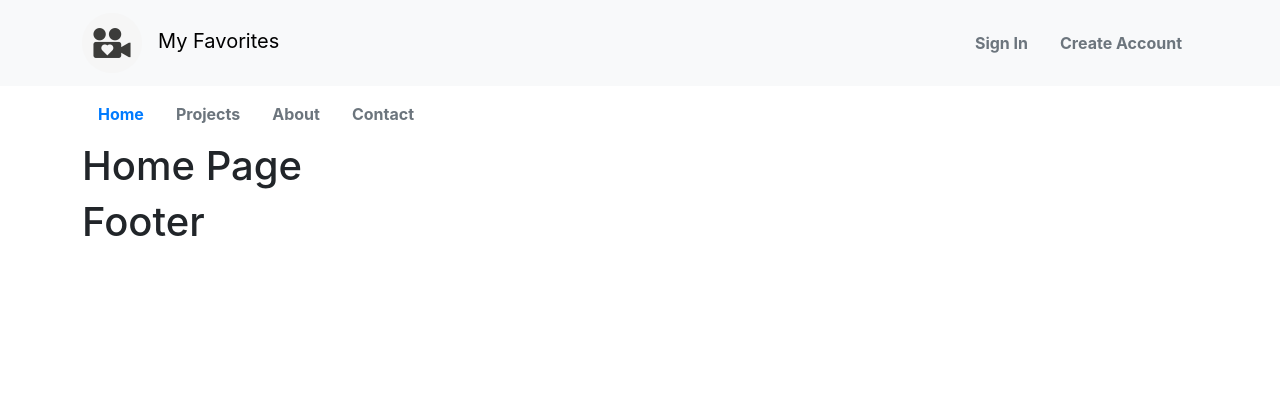
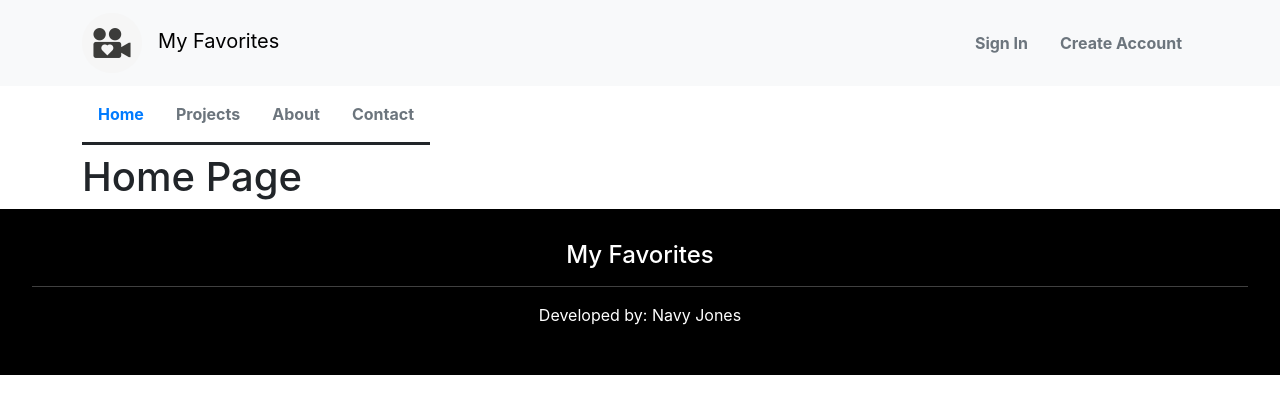
Before and after one commit to jonesna213/MyFavorites, a React (Create React App) app in the folder frontend/: page / in a window 1280 px wide. Shown: the top 414 px of the page. Built offline with nearby package versions, Linux system fonts and the light colour scheme.

Commit message:
Made some changes to the header

```diff
--- /dev/null
+++ b/frontend/src/components/AccountNavigation.js
@@ -0,0 +1,17 @@
+import { NavLink } from "react-router-dom";
+import styles from "../pages/css/Header.module.css";
+
+const AccountNavigation = () => {
+    return (
+        <>
+            <li className="nav-item">
+                <NavLink to="/signin" className={styles.links}>Sign In</NavLink>
+            </li>
+            <li className="nav-item">
+                <NavLink to="/createAccount" className={styles.links}>Create Account</NavLink>
+            </li>
+        </>
+    );
+}
+
+export default AccountNavigation;
--- a/frontend/src/components/Footer.js
+++ b/frontend/src/components/Footer.js
@@ -1,7 +1,15 @@
+import styles from "../pages/css/Footer.module.css";
+
 const Footer = () => {
     return (
-        <footer className="container">
-            <h1>Footer</h1>
+        <footer className={styles.footer}>
+            <div className="text-center">
+                <h4>My Favorites</h4>
+            </div>
+            <hr />
+            <div className="text-center">
+                <p>Developed by: Navy Jones</p>
+            </div>
         </footer>
     );
 }
--- a/frontend/src/components/Header.js
+++ b/frontend/src/components/Header.js
@@ -1,7 +1,9 @@
 import { useEffect, useState } from "react";
 import { NavLink } from "react-router-dom";
-import styles from "./Header.module.css";
+import styles from "../pages/css/Header.module.css";
 import logo from "../assets/logo.jpg";
+import PagesNavigation from "./PagesNavigation";
+import AccountNavigation from "./AccountNavigation";
 
 const Header = () => {
     const [isNavOpen, setIsNavOpen] = useState(false);
@@ -43,36 +45,15 @@ const Header = () => {
                         <ul className="navbar-nav ms-auto">
                             {windowWidth > 767 ? (
                                 <>
-                                    <li className="nav-item">
-                                        <NavLink to="/signin" className={styles.links}>Sign In</NavLink>
-                                    </li>
-                                    <li className="nav-item">
-                                        <NavLink to="/createAccount" className={styles.links}>Create Account</NavLink>
-                                    </li>
+                                    <AccountNavigation />
                                 </>
                             ) : (
                                 <>
                                     <span className="ms-3 fs-5 fw-bold text-decoration-underline">Pages</span>
-                                    <li className="nav-item">
-                                        <NavLink to="/" className={({ isActive }) => isActive ? styles.links + " " + styles.active : styles.links} end>Home</NavLink>
-                                    </li>
-                                    <li className="nav-item">
-                                        <NavLink to="/projects" className={({ isActive }) => isActive ? styles.links + " " + styles.active : styles.links}>Projects</NavLink>
-                                    </li>
-                                    <li className="nav-item">
-                                        <NavLink to="/about" className={({ isActive }) => isActive ? styles.links + " " + styles.active : styles.links}>About</NavLink>
-                                    </li>
-                                    <li className="nav-item">
-                                        <NavLink to="/contact" className={({ isActive }) => isActive ? styles.links + " " + styles.active : styles.links}>Contact</NavLink>
-                                    </li>
+                                    <PagesNavigation />
 
                                     <span className="ms-3 fs-5 fw-bold mt-3 text-decoration-underline">Account</span>
-                                    <li className="nav-item">
-                                        <NavLink to="/signin" className={styles.links}>Sign In</NavLink>
-                                    </li>
-                                    <li className="nav-item">
-                                        <NavLink to="/createAccount" className={styles.links}>Create Account</NavLink>
-                                    </li>
+                                    <AccountNavigation />
                                 </>
                             )}
 
@@ -83,19 +64,8 @@ const Header = () => {
             {windowWidth > 767 && (
                 <nav className="navbar">
                     <div className="container">
-                        <ul className="nav">
-                            <li className="nav-item">
-                                <NavLink to="/" className={({ isActive }) => isActive ? styles.links + " " + styles.active : styles.links} end>Home</NavLink>
-                            </li>
-                            <li className="nav-item">
-                                <NavLink to="/projects" className={({ isActive }) => isActive ? styles.links + " " + styles.active : styles.links}>Projects</NavLink>
-                            </li>
-                            <li className="nav-item">
-                                <NavLink to="/about" className={({ isActive }) => isActive ? styles.links + " " + styles.active : styles.links}>About</NavLink>
-                            </li>
-                            <li className="nav-item">
-                                <NavLink to="/contact" className={({ isActive }) => isActive ? styles.links + " " + styles.active : styles.links}>Contact</NavLink>
-                            </li>
+                        <ul className="nav border-bottom border-3 border-dark pb-2">
+                            <PagesNavigation />
                         </ul>
                     </div>
                 </nav>
--- /dev/null
+++ b/frontend/src/components/PagesNavigation.js
@@ -0,0 +1,23 @@
+import { NavLink } from "react-router-dom";
+import styles from "../pages/css/Header.module.css";
+
+const PagesNavigation = () => {
+    return (
+        <>
+            <li className="nav-item">
+                <NavLink to="/" className={({ isActive }) => isActive ? styles.links + " " + styles.active : styles.links} end>Home</NavLink>
+            </li>
+            <li className="nav-item">
+                <NavLink to="/projects" className={({ isActive }) => isActive ? styles.links + " " + styles.active : styles.links}>Projects</NavLink>
+            </li>
+            <li className="nav-item">
+                <NavLink to="/about" className={({ isActive }) => isActive ? styles.links + " " + styles.active : styles.links}>About</NavLink>
+            </li>
+            <li className="nav-item">
+                <NavLink to="/contact" className={({ isActive }) => isActive ? styles.links + " " + styles.active : styles.links}>Contact</NavLink>
+            </li>
+        </>
+    );
+}
+
+export default PagesNavigation;
--- /dev/null
+++ b/frontend/src/pages/css/Footer.module.css
@@ -0,0 +1,8 @@
+.footer {
+    background-color: black;
+    color: white;
+    padding: 2rem;
+}
+.end {
+    text-align: center;
+}
```
Also changed, not shown: frontend/src/pages/css/Header.module.css (line endings or trailing spaces).
